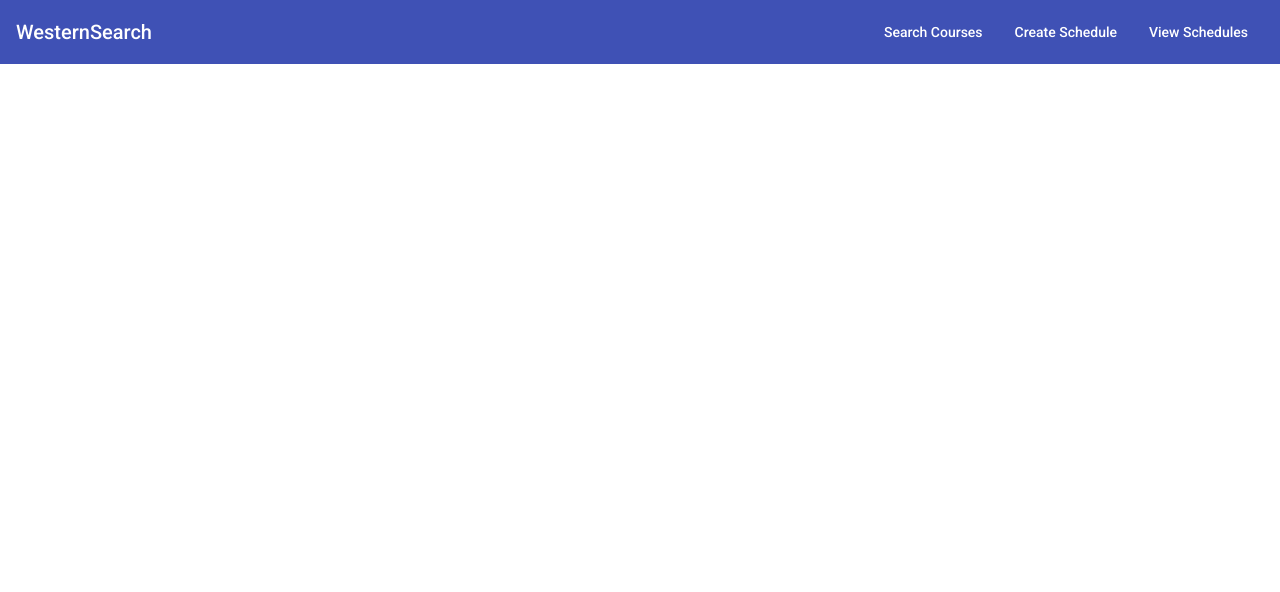
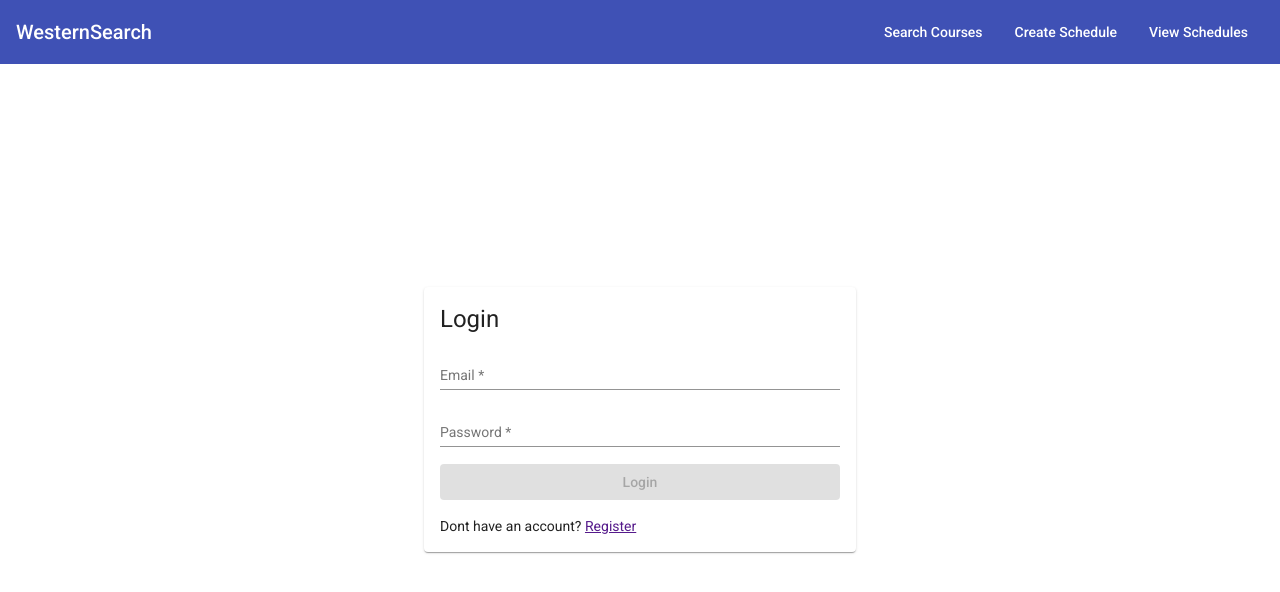
Before and after one commit to amit-00/se3316-averma56-lab5, an Angular app in the folder client/: page /login in a window 1280 px wide. Before the commit this address led to /. Shown: the top 592 px of the page. Built offline with nearby package versions, Linux system fonts and the light colour scheme.

Commit message:
made login form

```diff
--- a/client/src/app/app-routing.module.ts
+++ b/client/src/app/app-routing.module.ts
@@ -2,13 +2,15 @@ import { NgModule } from '@angular/core';
 import { Routes, RouterModule } from '@angular/router';
 import { CourseViewerComponent } from './layout/course-viewer/course-viewer.component';
 import { ScheduleMakerComponent } from './schedules/schedule-maker/schedule-maker.component';
-import { ScheduleViewerComponent } from './layout/schedule-viewer/schedule-viewer.component'
+import { ScheduleViewerComponent } from './layout/schedule-viewer/schedule-viewer.component';
+import { LoginPageComponent } from './layout/login-page/login-page.component';
 
 const routes: Routes = [
   { path: 'search', component: CourseViewerComponent },
   { path: 'create', component: ScheduleMakerComponent },
   { path: 'edit/:scheduleId', component: ScheduleMakerComponent },
   { path: 'schedules', component: ScheduleViewerComponent },
+  { path: 'login', component: LoginPageComponent }
 ];
 
 @NgModule({
--- a/client/src/app/app.module.ts
+++ b/client/src/app/app.module.ts
@@ -27,6 +27,7 @@ import { ScheduleMakerComponent } from './schedules/schedule-maker/schedule-make
 import { ScheduleViewerComponent } from './layout/schedule-viewer/schedule-viewer.component';
 import { ScheduleItemComponent } from './schedules/schedule-item/schedule-item.component';
 import { ScheduleListComponent } from './schedules/schedule-list/schedule-list.component';
+import { LoginPageComponent } from './layout/login-page/login-page.component';
 
 @NgModule({
   declarations: [
@@ -40,7 +41,8 @@ import { ScheduleListComponent } from './schedules/schedule-list/schedule-list.c
     ScheduleMakerComponent,
     ScheduleViewerComponent,
     ScheduleItemComponent,
-    ScheduleListComponent
+    ScheduleListComponent,
+    LoginPageComponent
   ],
   imports: [
     BrowserModule,
--- /dev/null
+++ b/client/src/app/layout/login-page/login-page.component.css
@@ -0,0 +1,24 @@
+main{
+    width: 100%;
+    height: 65vh;
+    display: flex;
+    flex-direction: column;
+    justify-content: center;
+    align-items: center;
+}
+
+mat-card{
+    display: block;
+    width: 400px;
+    margin: auto auto 4rem auto;
+}
+
+mat-form-field{
+    display: block;
+}
+
+button{
+    display: block;
+    width: 100%;
+    margin-bottom: 1rem;
+}
--- /dev/null
+++ b/client/src/app/layout/login-page/login-page.component.html
@@ -0,0 +1,23 @@
+<main>
+    <mat-card>
+        <h1>Login</h1>
+        <form [formGroup]="form" (submit)="login()" >
+            <mat-form-field>
+                <mat-label>Email</mat-label>
+                <input
+                matInput
+                type="email"
+                formControlName="email" >
+            </mat-form-field>
+            <mat-form-field>
+                <mat-label>Password</mat-label>
+                <input
+                matInput
+                type="password"
+                formControlName="password" >
+            </mat-form-field>
+            <button mat-raised-button color="accent" type="submit" [disabled]="form.get('email').invalid || form.get('password').invalid" >Login</button>
+        </form>
+        <p>Dont have an account? <a href="">Register</a></p>
+    </mat-card>
+</main>
--- /dev/null
+++ b/client/src/app/layout/login-page/login-page.component.ts
@@ -0,0 +1,31 @@
+import { Component, OnInit } from '@angular/core';
+import { FormControl, FormGroup, Validators } from '@angular/forms';
+
+
+@Component({
+  selector: 'app-login-page',
+  templateUrl: './login-page.component.html',
+  styleUrls: ['./login-page.component.css']
+})
+export class LoginPageComponent implements OnInit {
+  form: FormGroup;
+
+  constructor() { }
+
+  ngOnInit(): void {
+    this.form = new FormGroup({
+      'email': new FormControl('', {validators: [Validators.required]}),
+      'password': new FormControl('', {validators: [Validators.required, Validators.minLength(6)]})
+    });
+  }
+
+  login() {
+    const email = this.form.value.email
+    const password = this.form.value.password
+
+    console.log(email, password)
+
+    this.form.reset();
+  }
+
+}
```
